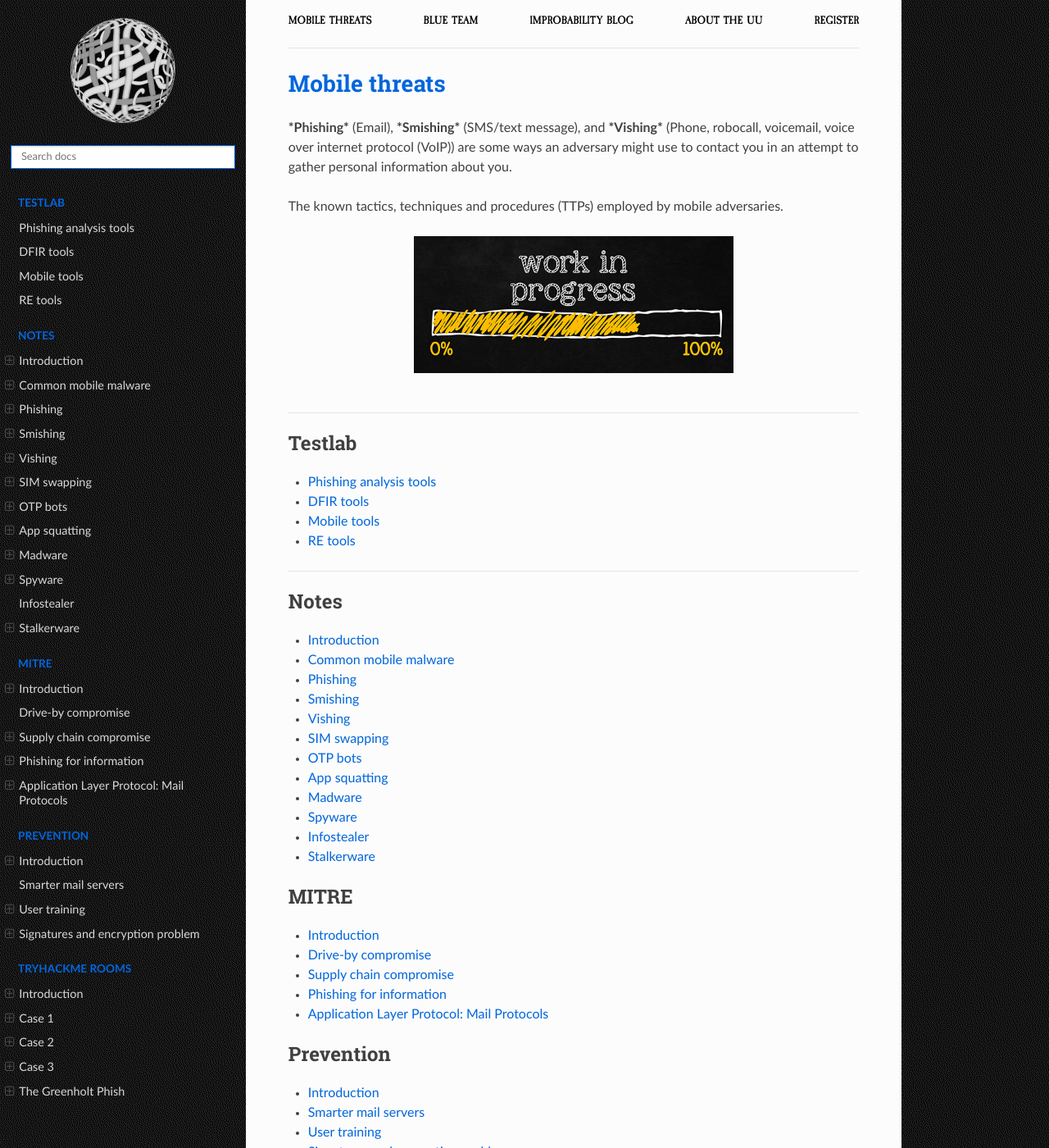
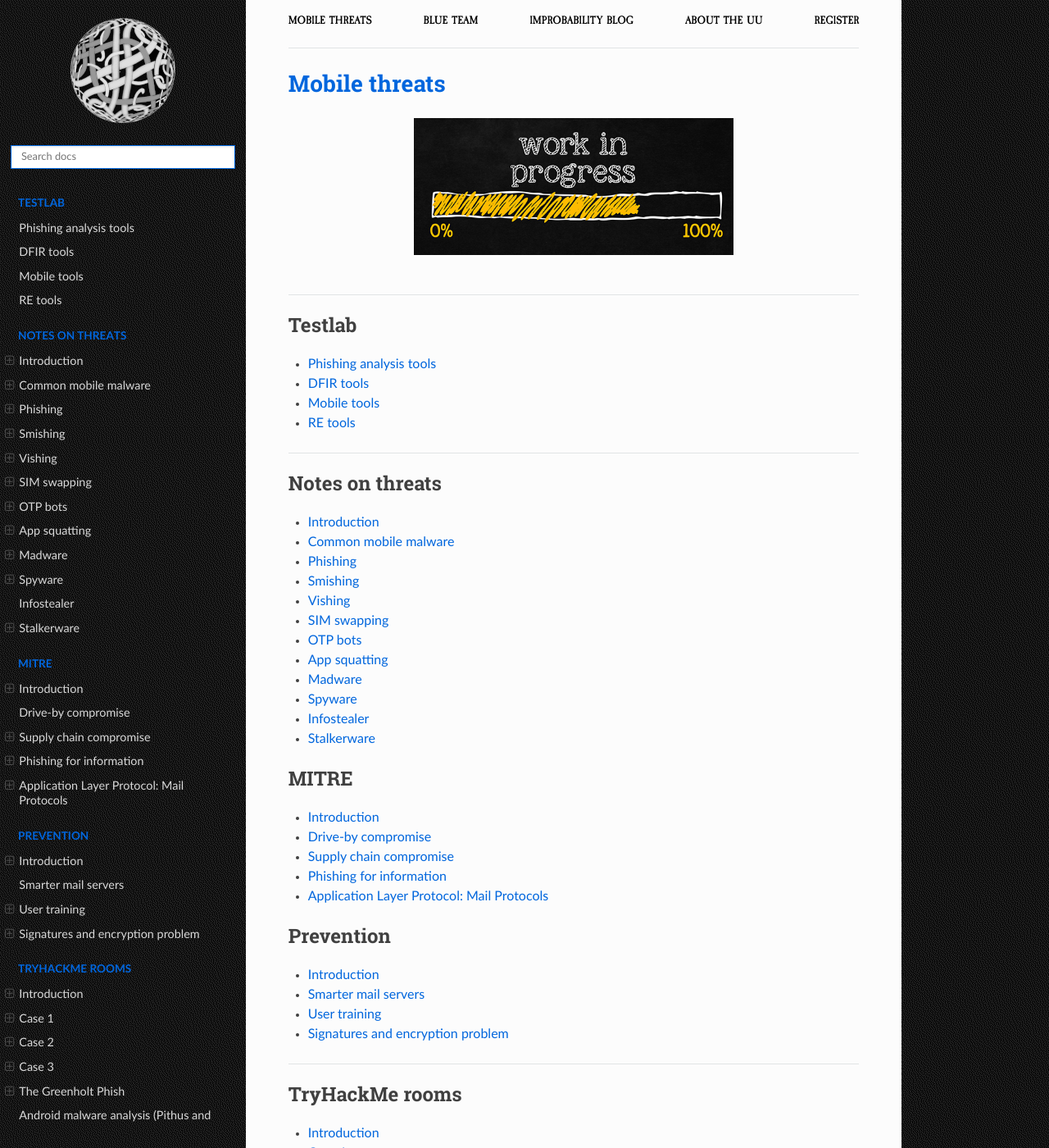
Before and after one commit to tymyrddin/blue-phish, a Sphinx documentation site: the page built from source/index.rst, in a window 1280 px wide and 1400 px high. Shown: the whole window at 82% size. Built offline with Sphinx 7.4.7 and the Read the Docs theme 2.0.0, drawn with Linux system fonts in a browser that asks for light colours; some of the changed text lies outside the part shown.

Commit message:
Mobile threats

```diff
--- a/source/index.rst
+++ b/source/index.rst
@@ -1,11 +1,5 @@
 Mobile threats
 ====================================
-
-***Phishing*** (Email), ***Smishing*** (SMS/text message), and ***Vishing*** (Phone, robocall, voicemail, voice over internet protocol (VoIP)) are some ways an adversary might use to contact you in an attempt to gather personal information about you.
-
-
-
-The known tactics, techniques and procedures (TTPs) employed by mobile adversaries.
 
 .. image:: _static/images/in-progress.png
   :alt: Forever in progress ...
@@ -28,7 +22,7 @@ The known tactics, techniques and procedures (TTPs) employed by mobile adversari
    :glob:
    :maxdepth: 1
    :includehidden:
-   :caption: Notes
+   :caption: Notes on threats
 
    docs/notes/README.md
    docs/notes/malware.md
@@ -79,3 +73,4 @@ The known tactics, techniques and procedures (TTPs) employed by mobile adversari
    docs/thm/case2.md
    docs/thm/case3.md
    docs/thm/greenholt.md
+   Android malware analysis (Pithus and jadx) <https://dfir.tymyrddin.dev/docs/thm/android>
```
